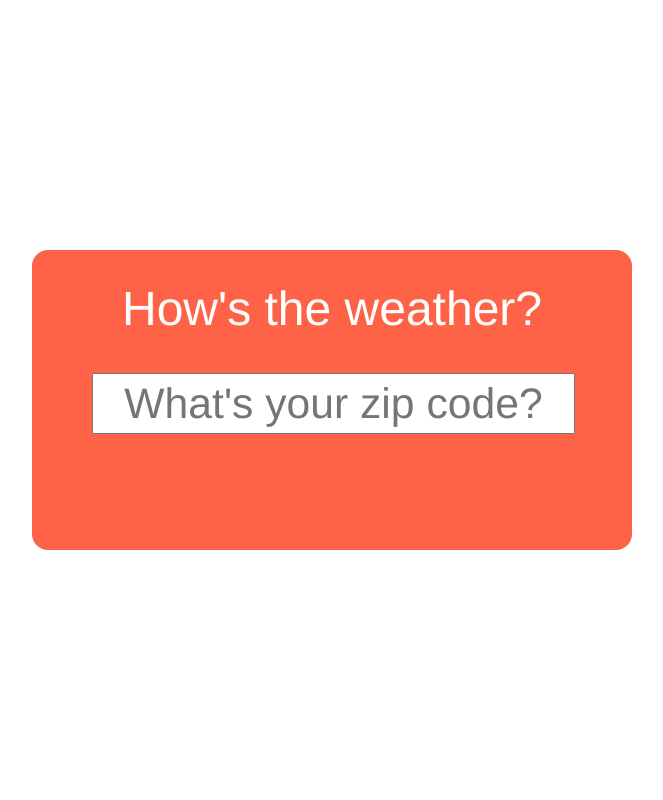
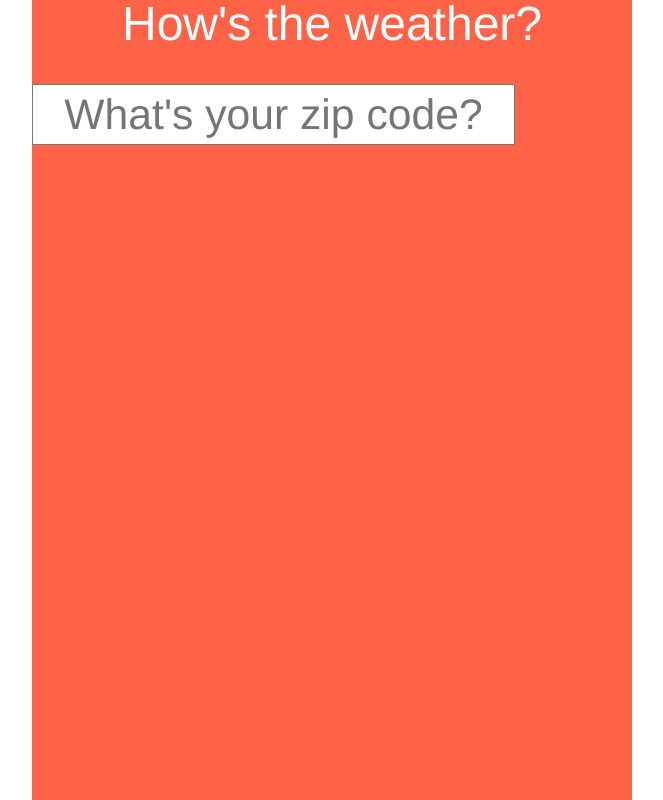
Before and after one commit to DannyDelott/HowsTheWeather, a plain HTML site: page index.html in a window 1280 px wide. Shown: the whole page, without its empty margins (308-971 px from the left). Drawn offline with Linux system fonts and the light colour scheme.

Commit message:
Update styles.css

```diff
--- a/style.css
+++ b/style.css
@@ -49,55 +49,54 @@ table {
 
 #container {
   width: 600px;
-  height: 300px;
+  height: 100%;
   position: absolute;
   top: 0;
   bottom: 0;
   background-color: tomato;
-  border-radius: 16px;
   left: 0;
   right: 0;
   margin: auto;
 }
 
-#page-title {
-  font-size:36pt;
-  font-family: 'Helvetica', serif;
-  color: white;
-  text-align: center;
-  padding-top: 35px;
-}
-
-#input-container {
+#content {
   width: 80%;
-  height: 55px;
+  height: 100%;
   position: absolute;
-  top: 0;
+  top: 50%;
   bottom: 0;
   left: 0;
   right: 0;
   margin: auto;
 }
 
-#user-input {
+h1 {
+  font-size: 36pt;
+  font-family: 'Helvetica', serif;
+  color: white;
+  text-align: center;
+  padding-bottom:36px;
+}
+
+input {
   text-align: center;
   line-height: 55px;
   font-family: 'Helvetica', serif;
   font-size: 32pt;
 }
 
-#cities-container {
+#list {
   width: 80%;
   height: auto;
   position: relative;
   margin: auto;
   text-align: center;
-  top:50%;
+  top: 5%;
 }
 
-.city {
+.entry {
   color: white;
   font-family: 'Helvetica', serif;
-  padding-bottom:16px;
-  font-size:16pt;
+  padding-bottom: 16px;
+  font-size: 16pt;
 }
```
